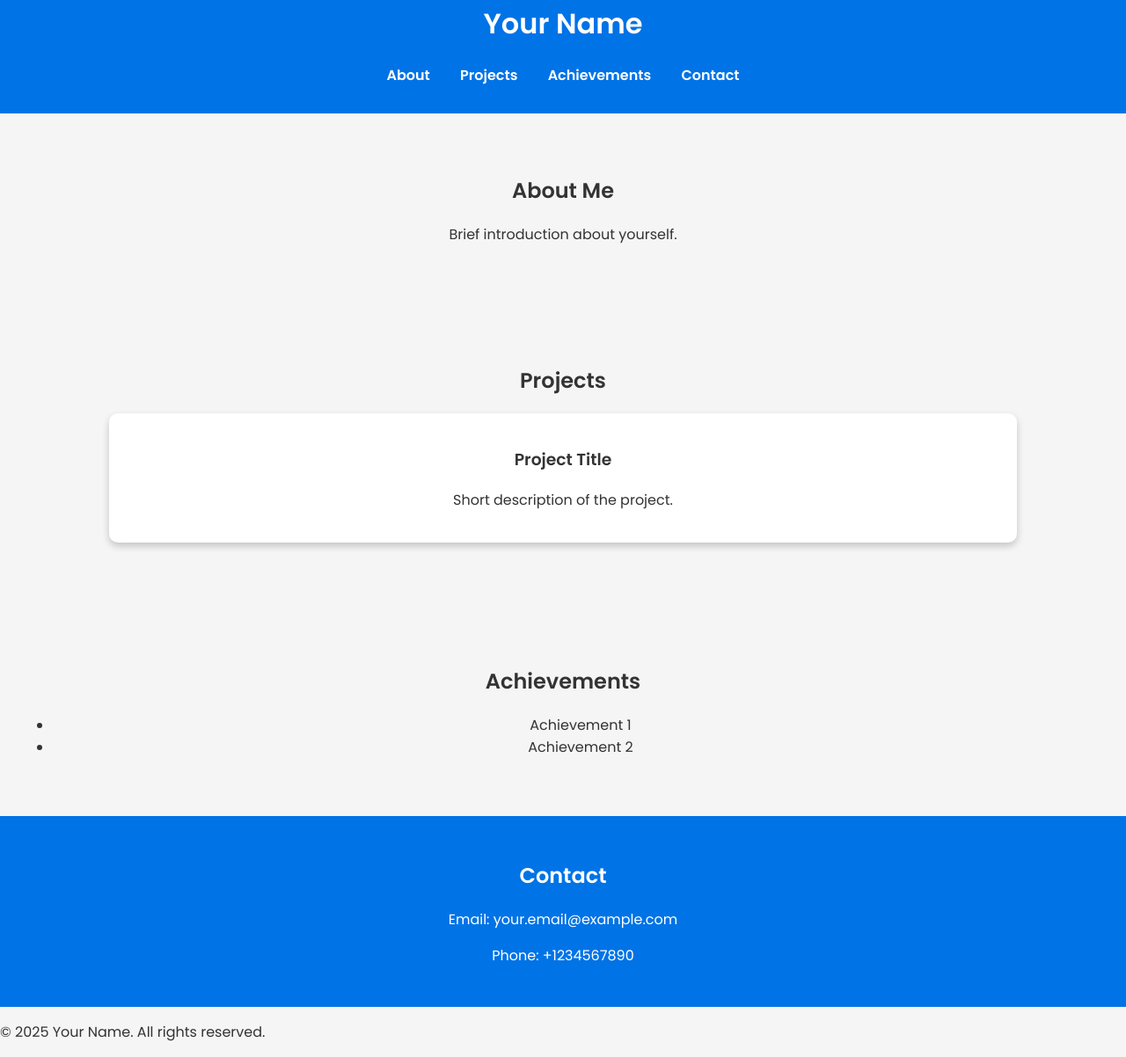
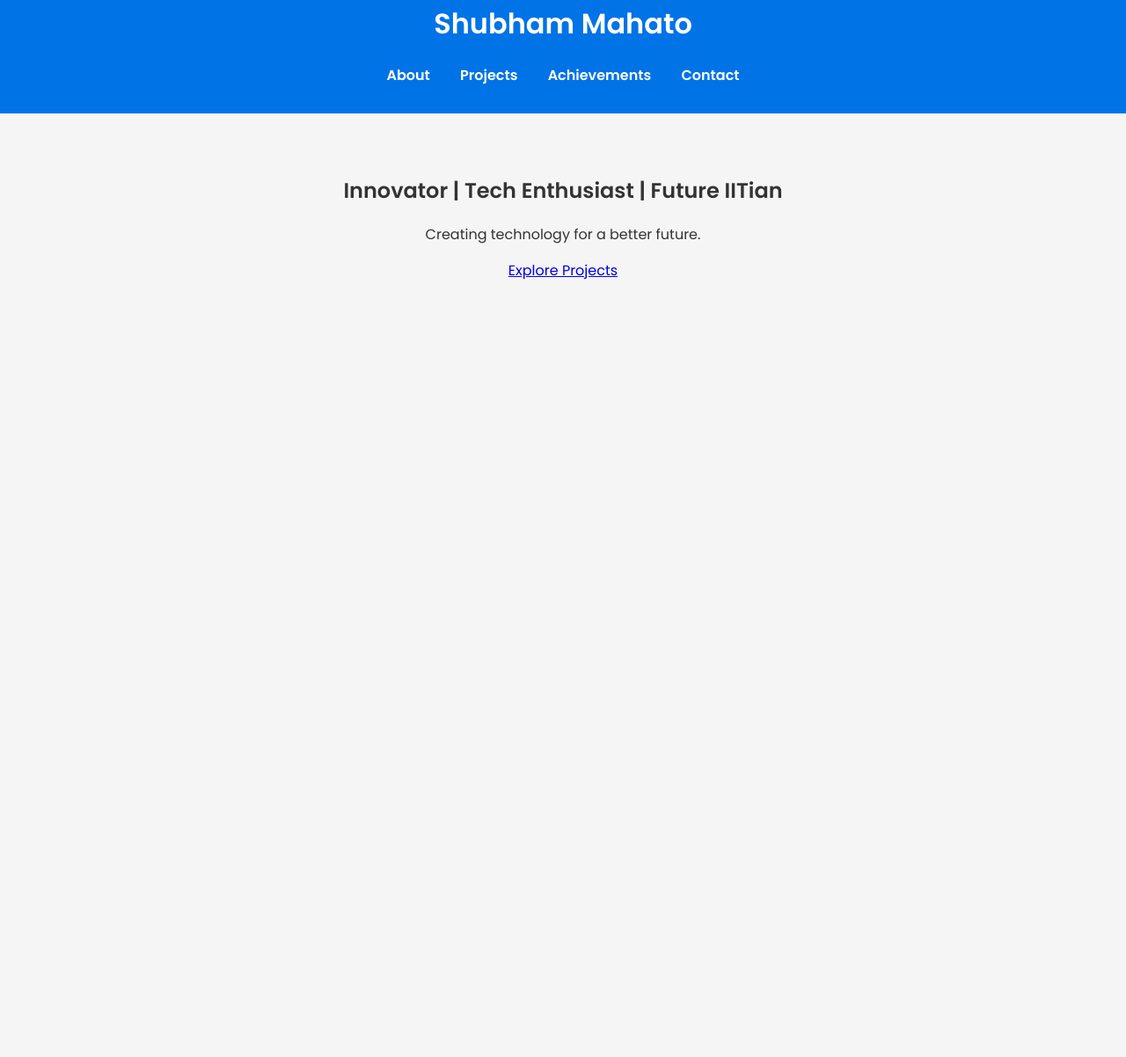
Before and after one commit to techshubham-ind/portfolio, a plain HTML site: page index.html in a window 1280 px wide. Shown: the part 33-1235 px from the top of the page at 88% size. After the commit the page ends 800 px from the top, so only its background shows below. Drawn offline with Linux system fonts and the light colour scheme.

Commit message:
Update index.html

```diff
--- a/index.html
+++ b/index.html
@@ -3,53 +3,28 @@
 <head>
     <meta charset="UTF-8">
     <meta name="viewport" content="width=device-width, initial-scale=1.0">
-    <title>Your Name - Portfolio</title>
+    <title>Shubham Mahato - Portfolio</title>
     <link rel="stylesheet" href="style.css">
 </head>
 <body>
     <header>
-        <h1>Your Name</h1>
+        <h1 class="logo">Shubham Mahato</h1>
         <nav>
             <ul>
-                <li><a href="#about">About</a></li>
-                <li><a href="#projects">Projects</a></li>
-                <li><a href="#achievements">Achievements</a></li>
-                <li><a href="#contact">Contact</a></li>
+                <li><a href="about.html">About</a></li>
+                <li><a href="projects.html">Projects</a></li>
+                <li><a href="achievements.html">Achievements</a></li>
+                <li><a href="contact.html">Contact</a></li>
             </ul>
         </nav>
     </header>
 
-    <section id="about">
-        <h2>About Me</h2>
-        <p>Brief introduction about yourself.</p>
+    <section class="hero">
+        <h2>Innovator | Tech Enthusiast | Future IITian</h2>
+        <p>Creating technology for a better future.</p>
+        <a href="projects.html" class="btn">Explore Projects</a>
     </section>
 
-    <section id="projects">
-        <h2>Projects</h2>
-        <div class="project">
-            <h3>Project Title</h3>
-            <p>Short description of the project.</p>
-        </div>
-        <!-- Add more projects as needed -->
-    </section>
-
-    <section id="achievements">
-        <h2>Achievements</h2>
-        <ul>
-            <li>Achievement 1</li>
-            <li>Achievement 2</li>
-            <!-- Add more achievements as needed -->
-        </ul>
-    </section>
-
-    <section id="contact">
-        <h2>Contact</h2>
-        <p>Email: your.email@example.com</p>
-        <p>Phone: +1234567890</p>
-    </section>
-
-    <footer>
-        <p>&copy; 2025 Your Name. All rights reserved.</p>
-    </footer>
+    <script src="script.js"></script>
 </body>
 </html>
```
